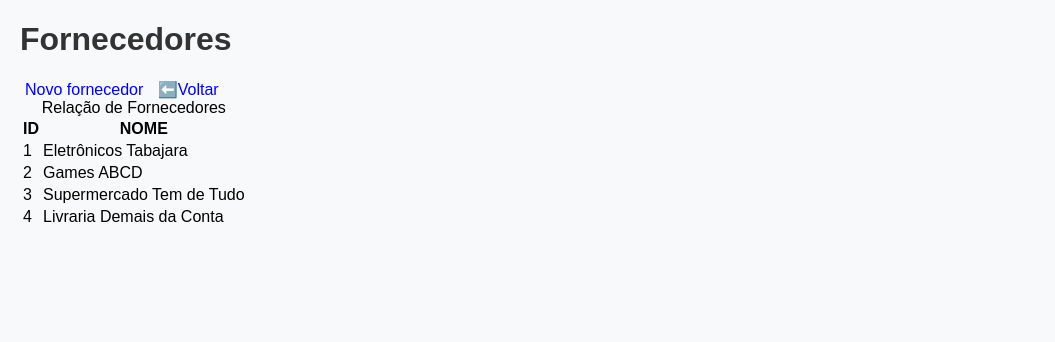
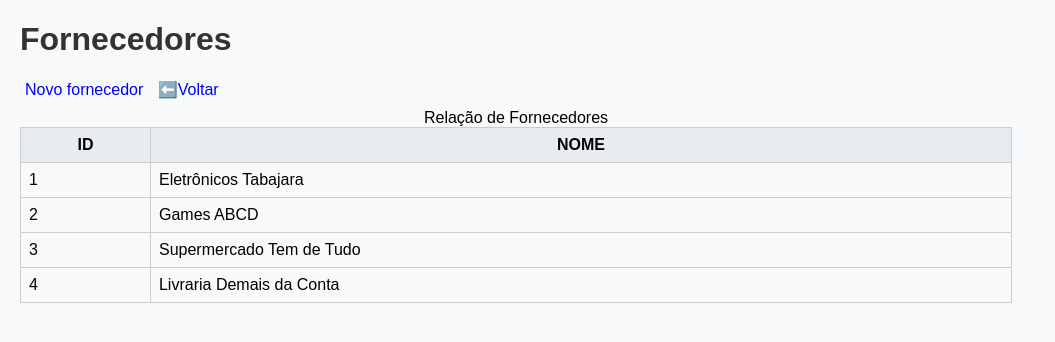
Before and after one commit to AndreVictordmr/fly_by_nigth-gerenciamento, a PHP site: page /fornecedores/lista.php in a window 1280 px wide. Shown: the top 342 px of the page, without its empty margins (0-1055 px from the left). Run offline with PHP 8.4, Linux system fonts and the light colour scheme; data comes from the database, SQL or seed files in the repository.

Commit message:
formatando a tabela

```diff
--- a/css/style.css
+++ b/css/style.css
@@ -16,3 +16,16 @@ a:hover{
     color: black;
     text-decoration: underline;
 }
+
+table{
+    width: 80%;
+    margin-top: 10px;
+    border-collapse: collapse ;
+}
+
+th, td{
+    border: 1px solid #ccc;
+    padding: 8px;
+}
+
+th{ background-color: #e9ecef;}
```
